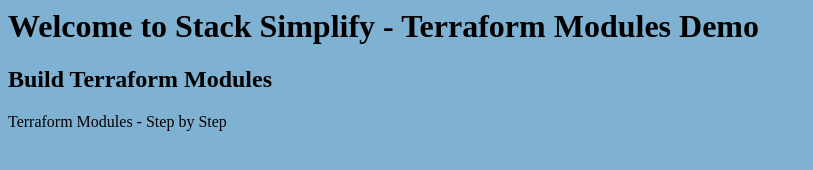
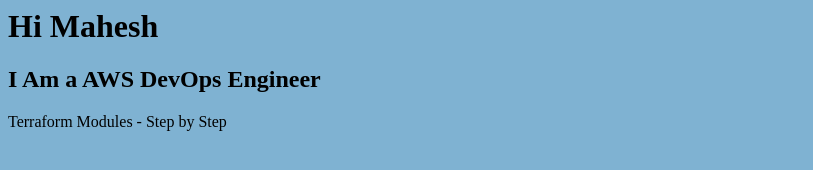
Before and after one commit to buddipammu2616/june10httpdpractice, a plain HTML site: page TerraformModules/ModulesManifest/index.html in a window 1280 px wide. Shown: the whole page, without its empty margins (0-813 px from the left). Drawn offline with Linux system fonts and the light colour scheme.

Commit message:
again commited

```diff
--- a/TerraformModules/ModulesManifest/index.html
+++ b/TerraformModules/ModulesManifest/index.html
@@ -1,10 +1,10 @@
 <html xmlns="http://www.w3.org/1999/xhtml" >
 <head>
-    <title>Welcome to Stack Simplify</title>
+    <title>Welcome</title>
 </head>
 <body style="background-color:rgb(127, 178, 210);">
-   <h1>Welcome to Stack Simplify -  Terraform Modules Demo</h1>
-   <h2>Build Terraform Modules</h2>
+   <h1>Hi Mahesh</h1>
+   <h2>I Am a AWS DevOps Engineer</h2>
    <p>Terraform Modules - Step by Step</p>
 </body>
 </html>
```
